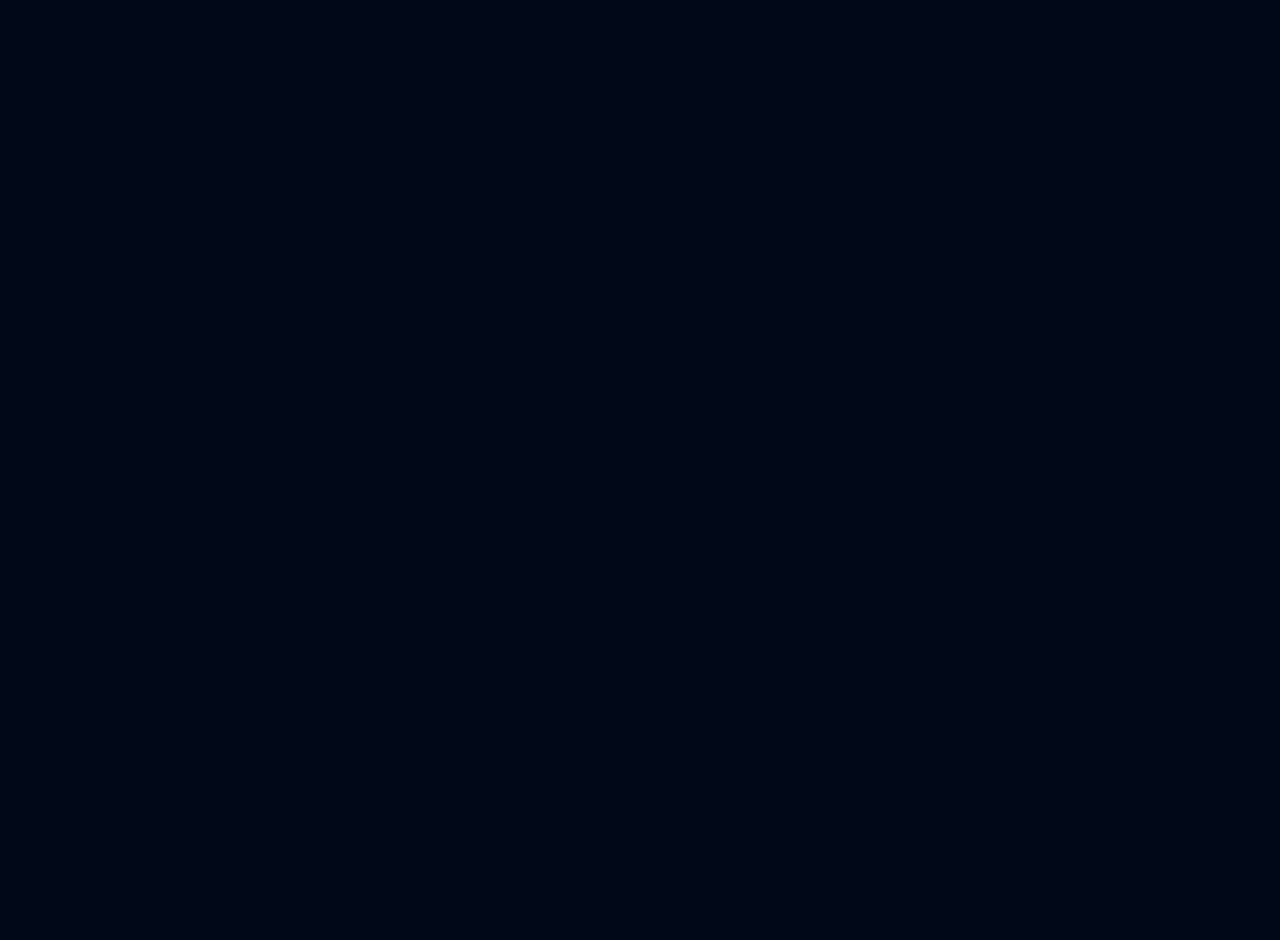
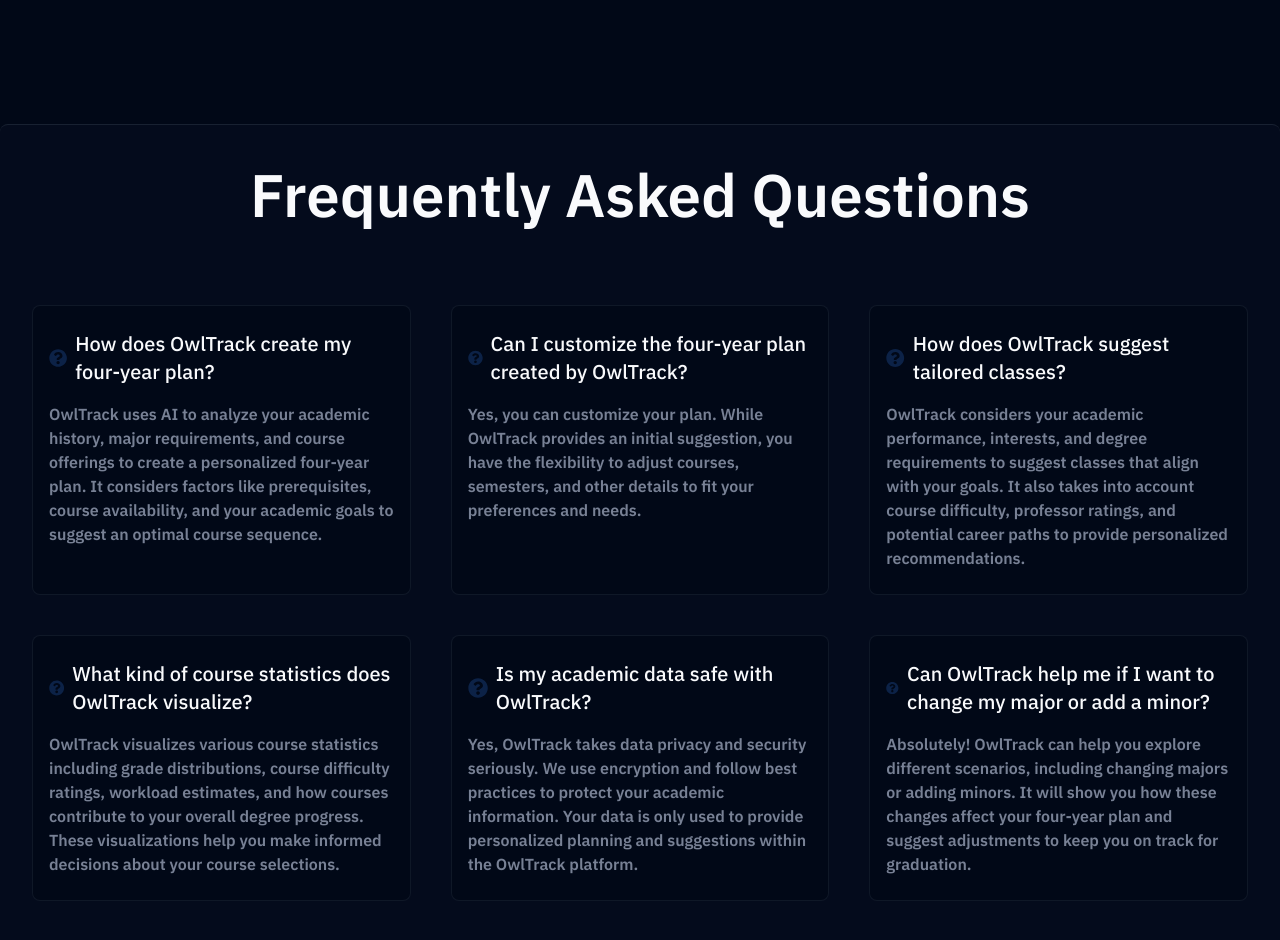
Before and after one commit to TheSacredJump/OwlTrack-HackRice14, a Next.js app: page / in a window 1280 px wide. Shown: the part 2840-3780 px from the top of the page. Before the commit the page ends 2964 px from the top, so only its background shows below. Built offline with nearby package versions, Linux system fonts and the light colour scheme; no server answers.

Commit message:
FAQs page

```diff
--- a/app/dashboard/page.tsx
+++ b/app/dashboard/page.tsx
@@ -55,7 +55,7 @@
       case "scheduler":
         return <CourseCalendar />;
       case "settings":
-        return <div>Settings Component</div>;
+        return <div className="p-4 bg-navy h-screen">Settings Component</div>;
       case "logout":
         // Handle logout logic here
         return null;
--- a/app/page.tsx
+++ b/app/page.tsx
@@ -1,3 +1,4 @@
+import FAQs from "@/components/FAQs";
 import Features from "@/components/Features";
 import Hero from "@/components/Hero";
 import Macbook from "@/components/Macbook";
@@ -10,6 +11,7 @@
     <Hero />
     <Features />
     <Macbook />
+    <FAQs />
     </>
   );
 }
--- /dev/null
+++ b/components/FAQs.tsx
@@ -0,0 +1,50 @@
+import React from 'react';
+import { FaQuestionCircle } from "react-icons/fa";
+
+const FAQs = () => {
+  const faqs = [
+    {
+      question: "How does OwlTrack create my four-year plan?",
+      answer: "OwlTrack uses AI to analyze your academic history, major requirements, and course offerings to create a personalized four-year plan. It considers factors like prerequisites, course availability, and your academic goals to suggest an optimal course sequence."
+    },
+    {
+      question: "Can I customize the four-year plan created by OwlTrack?",
+      answer: "Yes, you can customize your plan. While OwlTrack provides an initial suggestion, you have the flexibility to adjust courses, semesters, and other details to fit your preferences and needs."
+    },
+    {
+      question: "How does OwlTrack suggest tailored classes?",
+      answer: "OwlTrack considers your academic performance, interests, and degree requirements to suggest classes that align with your goals. It also takes into account course difficulty, professor ratings, and potential career paths to provide personalized recommendations."
+    },
+    {
+      question: "What kind of course statistics does OwlTrack visualize?",
+      answer: "OwlTrack visualizes various course statistics including grade distributions, course difficulty ratings, workload estimates, and how courses contribute to your overall degree progress. These visualizations help you make informed decisions about your course selections."
+    },
+    {
+      question: "Is my academic data safe with OwlTrack?",
+      answer: "Yes, OwlTrack takes data privacy and security seriously. We use encryption and follow best practices to protect your academic information. Your data is only used to provide personalized planning and suggestions within the OwlTrack platform."
+    },
+    {
+      question: "Can OwlTrack help me if I want to change my major or add a minor?",
+      answer: "Absolutely! OwlTrack can help you explore different scenarios, including changing majors or adding minors. It will show you how these changes affect your four-year plan and suggest adjustments to keep you on track for graduation."
+    }
+  ];
+
+  return (
+    <main id='faqs' className='pt-10 bg-modal border-t border-outline/75 rounded-t-lg font-ibm flex flex-col justify-center items-center w-full h-full pb-20'>
+      <h1 className='text-6xl font-semibold text-milk text-center mb-10'>Frequently Asked Questions</h1>
+      <div className='mt-10 grid grid-cols-1 md:grid-cols-2 lg:grid-cols-3 gap-10 w-[95%]'>
+        {faqs.map((faq, index) => (
+          <div key={index} className='bg-navy px-4 flex flex-col border border-outline/50 rounded-lg  h-auto'>
+            <div className='flex flex-row items-center space-x-2 mt-6'>
+              <FaQuestionCircle className='text-highlight text-2xl' />
+              <h2 className='text-xl text-milk font-medium'>{faq.question}</h2>
+            </div>
+            <p className='text-subtext font-semibold mt-4 mb-6'>{faq.answer}</p>
+          </div>
+        ))}
+      </div>
+    </main>
+  );
+};
+
+export default FAQs;
--- a/components/ui/macbook-scroll.tsx
+++ b/components/ui/macbook-scroll.tsx
@@ -647,21 +647,6 @@
 
 const AceternityLogo = () => {
   return (
-    <svg
-      width="66"
-      height="65"
-      viewBox="0 0 66 65"
-      fill="none"
-      xmlns="http://www.w3.org/2000/svg"
-      className="h-3 w-3 text-white"
-    >
-      <path
-        d="M8 8.05571C8 8.05571 54.9009 18.1782 57.8687 30.062C60.8365 41.9458 9.05432 57.4696 9.05432 57.4696"
-        stroke="currentColor"
-        strokeWidth="15"
-        strokeMiterlimit="3.86874"
-        strokeLinecap="round"
-      />
-    </svg>
+    <Image src={"/owltrack_logo.png"} alt="logo" width={30} height={30} />
   );
 };
```
Also changed, not shown: 1 other file (tests, documents, lock files or other folders).
